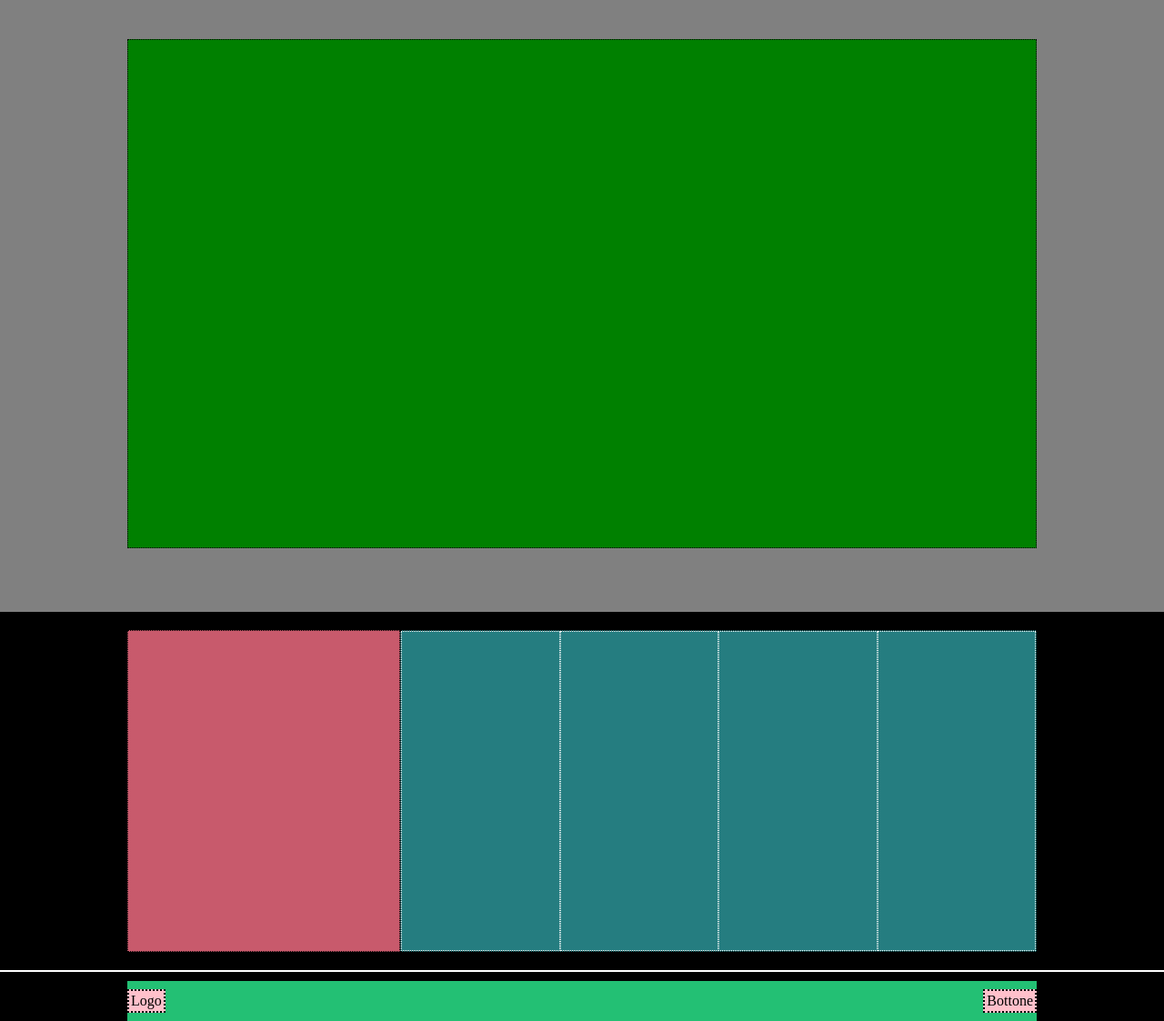
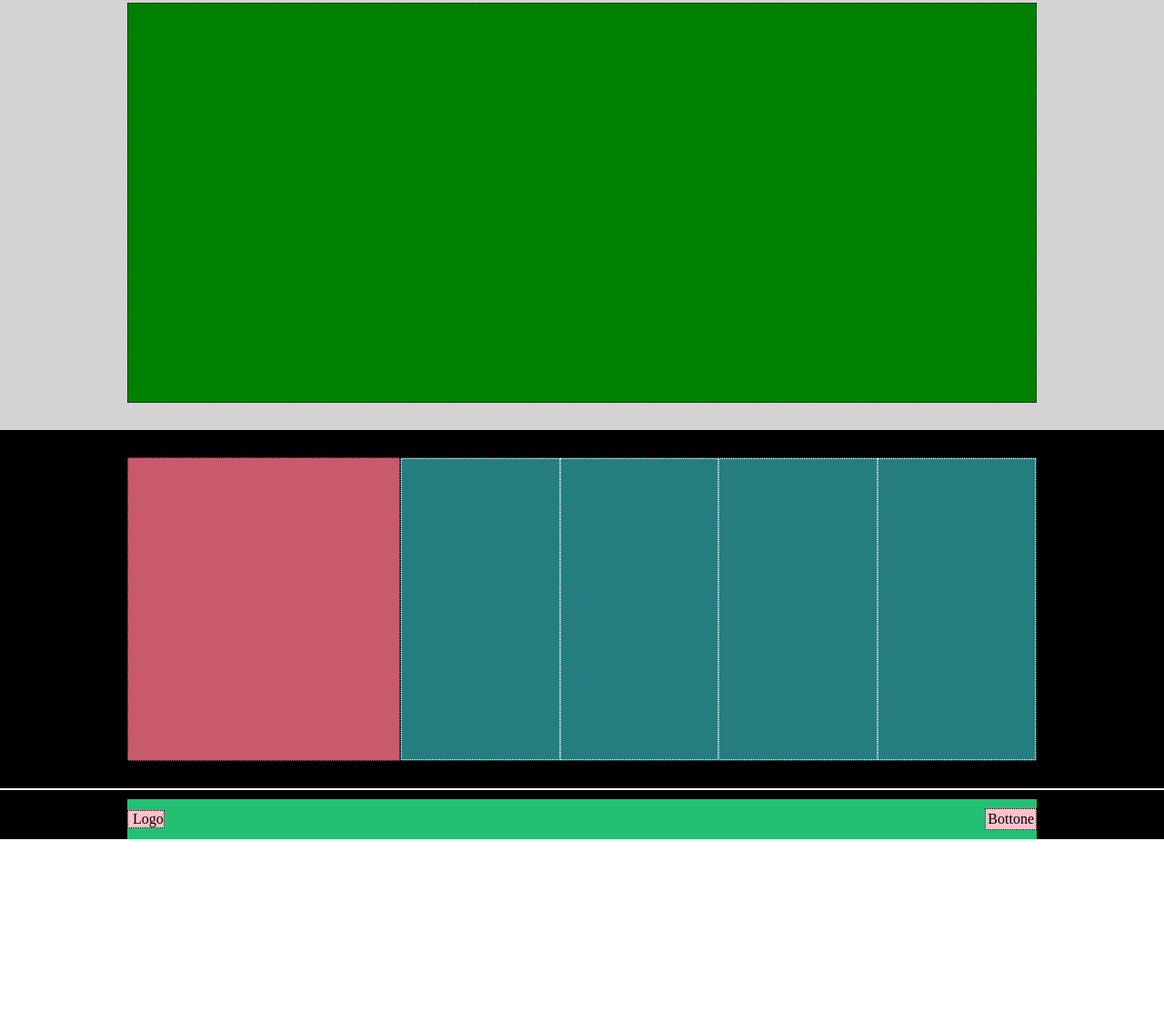
Before and after one commit to Damiana-Arangio/htmlcss-struttura-discord, a plain HTML site: page index.html in a window 1280 px wide. Shown: the part 1627-2750 px from the top of the page at 91% size. After the commit the page ends 2550 px from the top, so only its background shows below. Drawn offline with Linux system fonts and the light colour scheme.

Commit message:
Ottimizzazione centralizzazione e Gestione debug

```diff
--- a/css/styles.css
+++ b/css/styles.css
@@ -1,27 +1,10 @@
 /*! REGOLE GENERALI PAGINA */
 
-/** Reset pagina */
+/** RESET PAGINA */
 * {
     margin: 0;
     padding: 0;
     box-sizing: border-box;
-}
-
-/** Caratteristiche testo */
-body {
-}
-
-/** Altezze sezioni */
-.h-400 {
-    height: 400px;
-}
-
-.h-450 {
-    height: 450px;
-}
-
-.h-500 {
-    height: 700px;
 }
 
 /*! REGOLE GENERALI FLEXBOX  */
@@ -31,12 +14,13 @@ body {
     display: flex;
     justify-content: center;
     align-items: center;
-    padding: 0 140px;
+    padding-left: 140px;
+    padding-right: 140px;
 }
 
-/** Figli di Flex-container-layout */
-.flex-container-row > * {
-    border: 1px dotted black;
+.flex-container-column>*:not(#main-header):not(#footer-separatore):not(.footer-section-logo-bottone) {
+    padding-top: 30px;
+    padding-bottom: 30px;
 }
 
 /** Flex-container con Main-Axis verticale */
@@ -46,10 +30,17 @@ body {
 }
 
 /*! INTESTAZIONE PAGINA */
+header {
+    height: 400px;
+}
 
 /** Sezione Main-Header */
 #main-header {
     flex-basis: 10%;
+    padding-top: 10px;
+    padding-bottom: 10px;
+
+    /* Debug */
     background-color: aqua;
 }
 
@@ -61,13 +52,15 @@ body {
 /* Logo-Link-Login */
 .item-nav
 {
-    flex-grow: 1;                                   /* Espansione dei flex-items: Logo-Link-Login*/
+    flex-grow: 1;                           /* Espansione dei flex-items: Logo-Link-Login*/
+
+    /* Debug */
     background-color: yellow;
 }
 
 /* Logo nav */
 .logo {
-    padding: 2px;
+    padding-left: 5px;
 }
 
 /* Link nav */
@@ -84,45 +77,135 @@ body {
 /** Sezione Hero-Header */
 #hero-header {
     flex-basis: 90%;
+
+    /* Debug */
     background-color: blue;
 }
 
 .item-hero {
+    flex-basis: 80%;
+
+    /* Debug */
     background-color: rgb(232, 74, 237);
-    flex-basis: 80%;
-    height: 80%;
 }
 
 /*! CONTENUTO PRINCIPALE */
 
+/** Colori main-section */
+.bg-color-white {
+    background-color: white;
+}
+
+.bg-color-grey {
+    background-color: rgb(212, 210, 210);
+}
+
 /** Figli di main-section server discord, canale vocale e community */
 .item-main-section-left {
     flex-basis: 60%;
-    height: 80%;
 }
 
 .item-main-section-right {
     flex-basis: 40%;
-    height: 80%;
 }
 
 /** Figlo di main-section tecnologia */
 .item-main-section-full {
     flex-basis: 100%;
-    height: 80%;
+
+    /* Debug */
     background-color: green;
 }
 
-/*! COLORI BACKGROUND */
-
-/* Colori background */
-.bg-color-white {
-    background-color: white;
+/*! PIE' DI PAGINA */
+footer {
+    background-color: black;
 }
 
-.bg-color-grey {
-    background-color: grey;
+/** FOOTER SEZIONE LINK E SOCIAL */
+.footer-section-link-social {
+    flex-basis: 90%;
 }
+
+/* Footer sezione social */
+.footer-section-social {
+    flex-basis: 30%;
+
+    /* Debug */
+    background-color: rgb(200, 90, 108);
+}
+
+/* Footer sezione link */
+.footer-section-link {
+    display: flex;
+    flex-basis: 70%;
+
+    /* Debug */
+    background-color: rgb(37, 125, 128);
+}
+
+/* Figli di Footer sezione link */
+.footer-section-link > * {
+    flex-basis: calc(100% / 4);
+}
+
+/** FOOTER SEPARATORE */
+#footer-separatore {
+    border: 0.5px solid white;
+    width: 100%;
+}
+
+/** FOOTER SEZIONE LOGO E BOTTONE */
+.footer-section-logo-bottone {
+    flex-basis: 10%;
+    display: flex;
+    justify-content: space-between;
+    align-items: center;
+    margin: 10px 140px 0;
+
+    /* Debug */
+    background-color: rgb(35, 192, 116);
+}
+
+.bottone-footer {
+    padding: 2px;
+}
+
+/*! DEBUG */
+
+/** DEBUG BORDI LAYOUT */
+
+/* Bordi sezioni */
+.flex-container-row > *, .footer-section-logo-bottone > * {
+    border: 1px dotted black;
+    color: black;
+}
+
+.footer-section-link > * {
+    border: 1px dotted white;
+}
+
+/** DEBUG ALTEZZE */
+
+/* Altezza primi 3 figli di main-section */
+main > section:not(:nth-child(4)) {
+    height: 400px;
+}
+
+/* Altezza 4 figlo di main-section */
+main>section:nth-child(4) {
+    height: 500px;
+}
+
+footer {
+    height: 450px;
+}
+
+.flex-container-row > * {
+    height: 100%;
+}
+
+/** DEBUG COLORI */
 
 .bg-color-pink {
     background-color: pink;
@@ -131,63 +214,3 @@ body {
 .bg-color-lightblue {
     background-color: lightblue;
 }
-
-/*! PIE' DI PAGINA */
-footer {
-    background-color: black;
-    color: white;
-}
-
-/** Footer sezione link e Social */
-.footer-section-link-social {
-    flex-basis: 90%;
-}
-
-/* Footer sezione social */
-.footer-section-social {
-    flex-basis: 30%;
-    height: 90%;
-    background-color: rgb(200, 90, 108);
-}
-
-/* Footer sezione link */
-.footer-section-link {
-    display: flex;
-    flex-basis: 70%;
-    height: 90%;
-    background-color: rgb(37, 125, 128);
-}
-
-/* Figli di Footer sezione link */
-.footer-section-link > * {
-    border: 1px dotted white;
-    flex-basis: calc(100% / 4);
-}
-
-/** Footer separatore */
-#footer-separatore {
-    border: 1px solid white;
-    width: 100%;
-    background-color: rgb(200, 90, 108);
-}
-
-/** Footer sezione Logo e Bottone */
-.footer-section-logo-bottone {
-    flex-basis: 10%;
-    display: flex;
-    justify-content: space-between;
-    align-items: center;
-    background-color: rgb(35, 192, 116);
-    margin: 10px 140px 0;
-}
-
-/* Figli di Footer sezione Logo e Bottone */
-.footer-section-logo-bottone > *
-{
-    color: black;
-    border: 2px dotted black;
-}
-
-.bottone {
-    padding: 2px;
-}
--- a/index.html
+++ b/index.html
@@ -17,14 +17,14 @@
 <body>
 
     <!-- INTESTAZIONE PAGINA -->
-    <header class="flex-container-column h-400">
+    <header class="flex-container-column">
 
         <!-- Sezione Main-Header  -->
         <section id="main-header">
             <nav id="flex-nav" class="flex-container-row">
-                    <div class="item-nav logo"> LOGO </div>
-                    <div class="item-nav link"> Link Link Link Link Link </div>
-                    <div class="item-nav login"> LOGIN </div>
+                <div class="item-nav logo"> LOGO </div>
+                <div class="item-nav link"> Link Link Link Link Link </div>
+                <div class="item-nav login"> LOGIN </div>
             </nav>
         </section>
 
@@ -40,33 +40,33 @@
     <main class="flex-container-column">
 
             <!-- Sezione Server Discord -->
-            <section class="flex-container-row bg-color-white h-400">
+            <section class="flex-container-row bg-color-white">
                 <div class="item-main-section-left bg-color-lightblue"></div >
                 <div class="item-main-section-right bg-color-pink"></div>
             </section>
 
 
             <!-- Sezione Canale Vocale -->
-            <section class="flex-container-row bg-color-grey h-400">
+            <section class="flex-container-row bg-color-grey">
                 <div class="item-main-section-left bg-color-pink"></div>
                 <div class="item-main-section-right bg-color-lightblue"></div>
             </section>
 
             <!-- Sezione Community -->
-            <section class="flex-container-row bg-color-white h-400">
+            <section class="flex-container-row bg-color-white">
                 <div class="item-main-section-left bg-color-lightblue"></div>
                 <div class="item-main-section-right bg-color-pink"></div>
             </section>
 
             <!-- Sezione Tecnologia -->
-            <section class="flex-container-row bg-color-grey h-500">
+            <section class="flex-container-row bg-color-grey">
                 <div class="item-main-section-full"></div>
             </section>
     </main>
 
 
     <!-- PIE' DI PAGINA -->
-    <footer class="flex-container-column h-450">
+    <footer class="flex-container-column">
 
         <!-- SEZIONE LINK E SOCIAL  -->
         <section class="flex-container-row footer-section-link-social">
@@ -93,7 +93,7 @@
             <!-- Logo -->
             <div class="logo bg-color-pink">Logo</div>
             <!-- Logo -->
-            <div class=" bottone bg-color-pink">Bottone</div>
+            <div class=" bottone-footer bg-color-pink">Bottone</div>
         </section>
 
     </footer>
```
